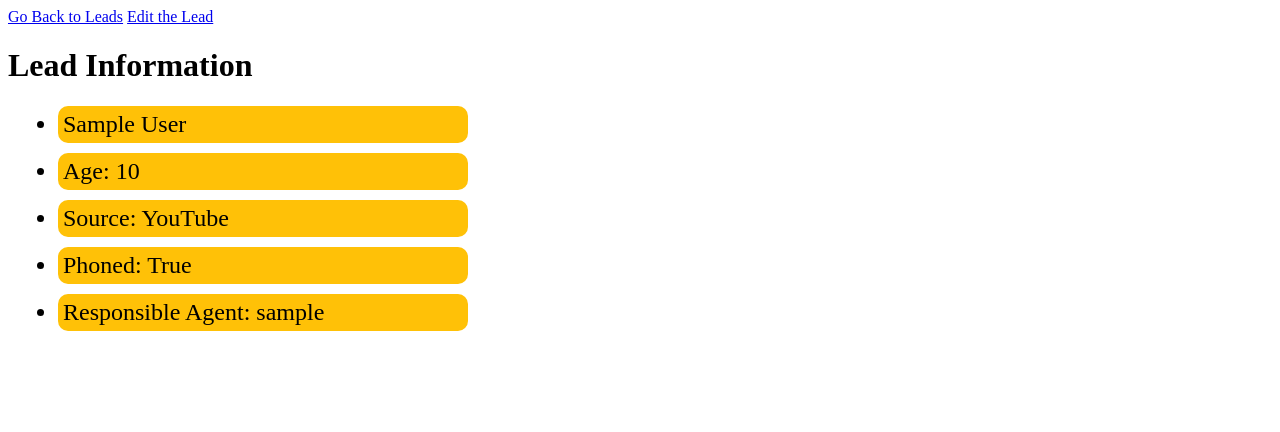
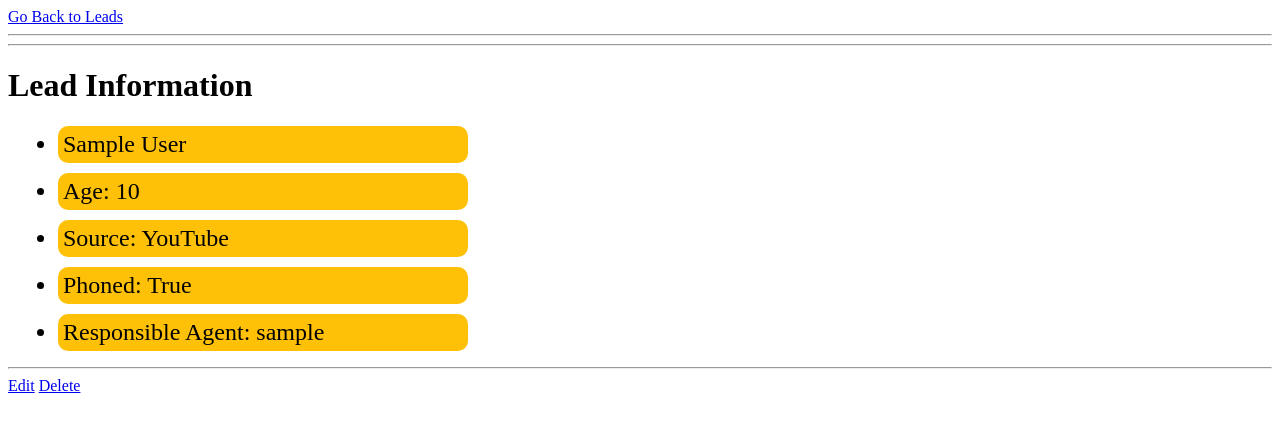
Before and after one commit to alibas01/CRM, a Django app: page /leads/1/ in a window 1280 px wide. Shown: the top 432 px of the page. Run offline with Django 3.2, Linux system fonts and the light colour scheme; tables that the repository leaves empty hold one stand-in row (values such as "Sample post").

Commit message:
delete Lead function

```diff
--- a/leads/urls.py
+++ b/leads/urls.py
@@ -7,5 +7,6 @@ urlpatterns = [
     path('', lead_list, name='home'),
     path('<int:pk>/', lead_detail, name='detail'),
     path('<int:pk>/update', lead_update, name='update'),
+    path('<int:pk>/delete', lead_delete, name='delete'),
     path('create/', lead_create, name='create')
 ]
--- a/leads/views.py
+++ b/leads/views.py
@@ -65,3 +65,10 @@ def lead_update(request, pk):
       return redirect('/leads')
   context = {"form":form, "lead":lead}
   return render(request, 'lead_update.html', context)
+
+def lead_delete(request, pk):
+  lead = Lead.objects.get(id=pk)
+  lead.delete()
+  return redirect('/leads')
+  # context = {"lead":lead}
+  # return render(request, 'lead_delete.html', context)
--- a/templates/lead_detail.html
+++ b/templates/lead_detail.html
@@ -18,7 +18,8 @@
   </head>
   <body>
   <a href="/leads">Go Back to Leads</a>
-  <a href="/leads/{{lead.pk}}/update">Edit the Lead</a>
+  <hr />
+  <hr />
     <h1>Lead Information</h1>
     <ul>
       <li class="lead">
@@ -32,6 +33,8 @@
       <li class="lead">
       Responsible Agent: {{lead.agent}} </li>
     </ul>
-
+    <hr />
+    <a href="/leads/{{lead.pk}}/update">Edit</a>
+    <a href="/leads/{{lead.pk}}/delete">Delete</a>
   </body>
 </html>
```
